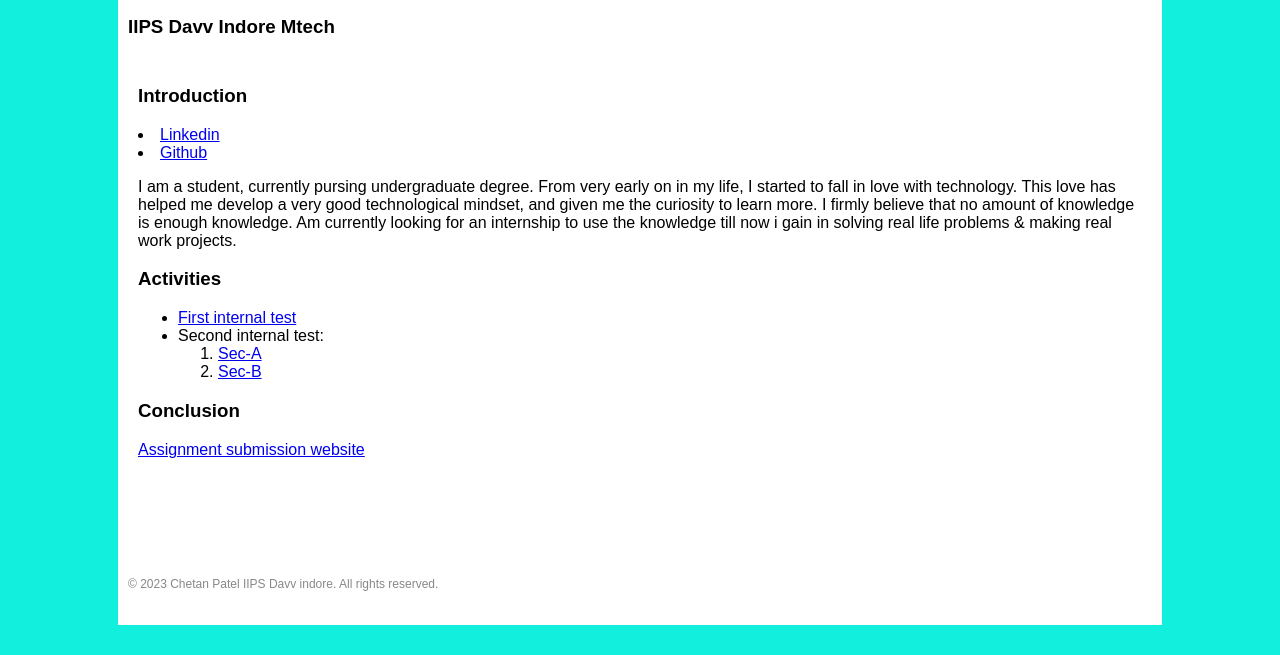
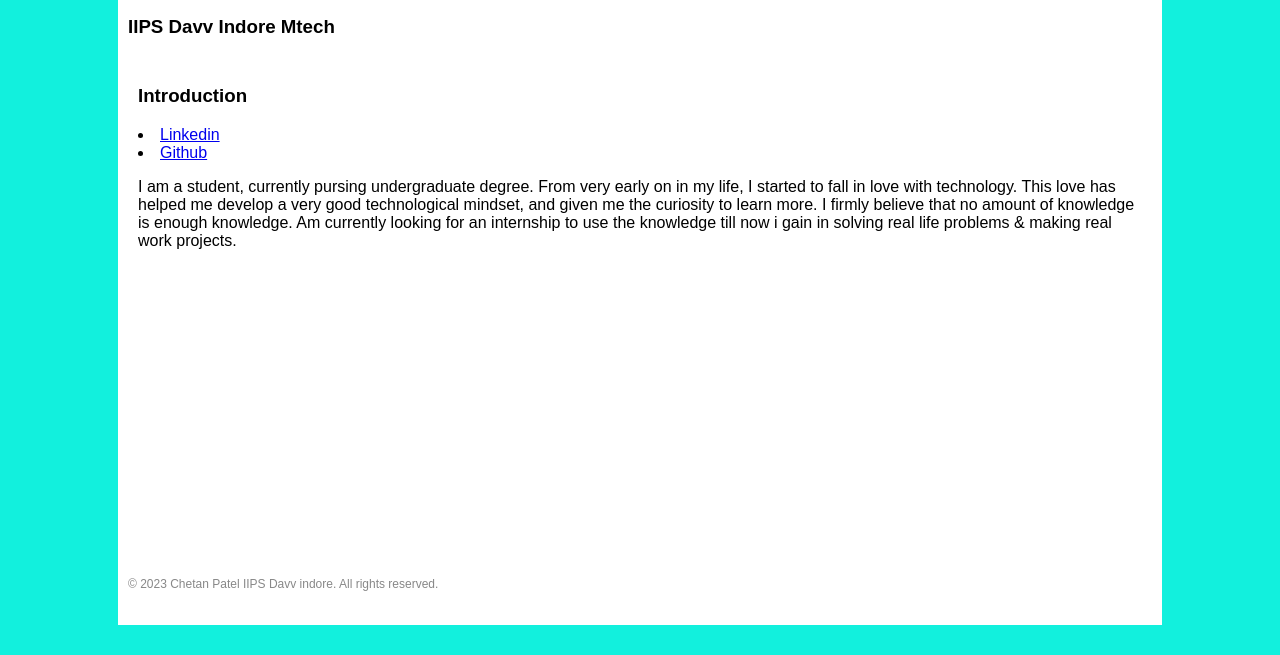
Before and after one commit to lovwanshichetan/lovwanshichetan.github.io, a plain HTML site: page index.html in a window 1280 px wide. Shown: the part 145-800 px from the top of the page. Drawn offline with Linux system fonts and the light colour scheme.

Commit message:
Update index.html

```diff
--- a/index.html
+++ b/index.html
@@ -44,16 +44,6 @@
             <p>
                 I am a student, currently pursing undergraduate degree. From very early on in my life, I started to fall in love with technology. This love has helped me develop a very good technological mindset, and given me the curiosity to learn more. I firmly believe that no amount of knowledge is enough knowledge. Am currently looking for an internship to use the knowledge till now i gain in solving real life problems & making real work projects.
             </p>
-            <h3>Activities</h3>
-            <ul>
-                <li><a href="https://youtube.com/playlist?list=PLguSeMyQ0HwV4ACPkSj1KdgQB5BdHeff4">First internal test</a></li>
-                <li>Second internal test: </li>
- 	        	<ol> <li><a href="https://youtu.be/Lf8i8OKlB6s"> Sec-A</a></li>
-                     <li><a href="https://youtu.be/mbSYShqWz0k"> Sec-B</a></li>
-                </ol>
-            </ul>
-            <h3>Conclusion</h3>
-            <p><a href="https://lovwanshichetan.github.io">Assignment submission website</a></p>
         </div>
         <div id="footer">
             <centre>&copy; 2023 Chetan Patel IIPS Davv indore. All rights reserved.</centre>
```
